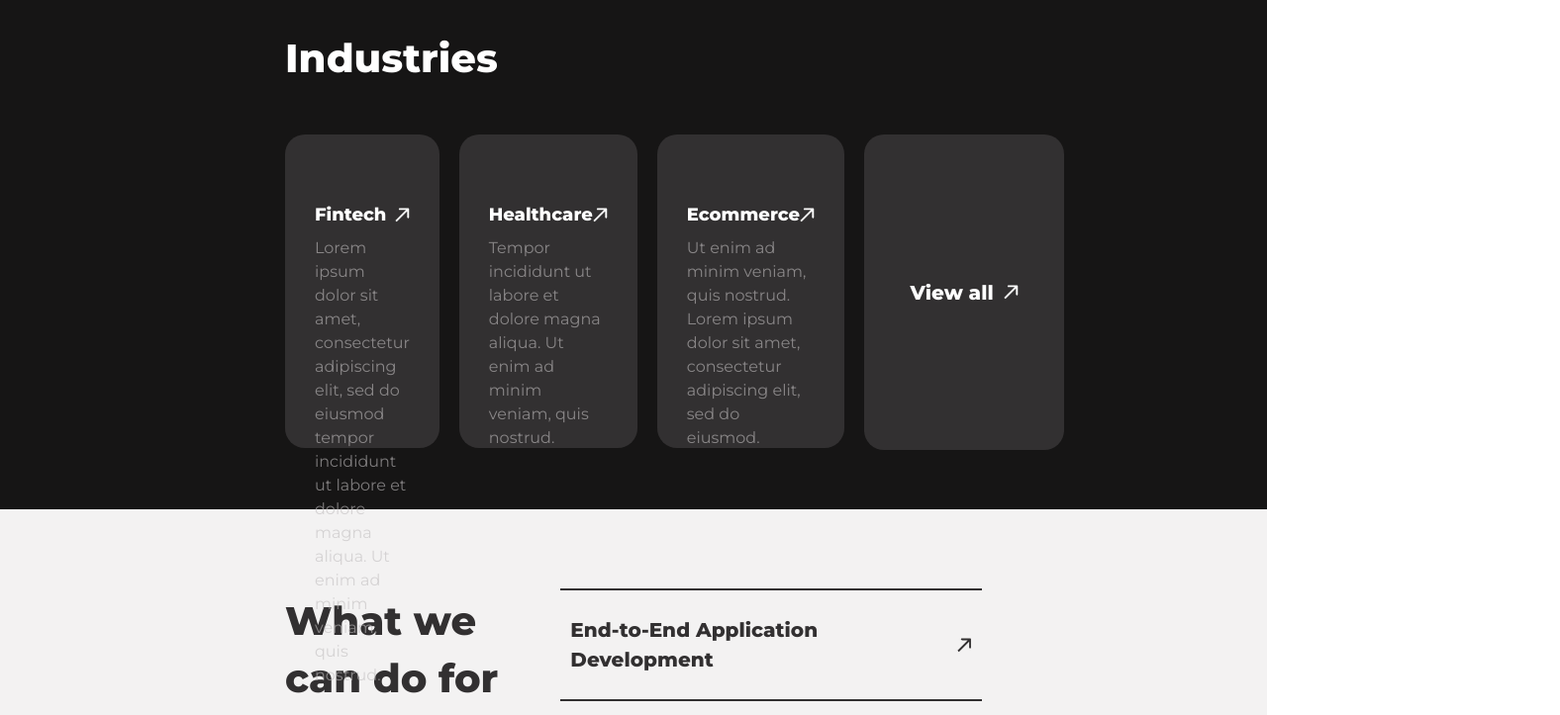
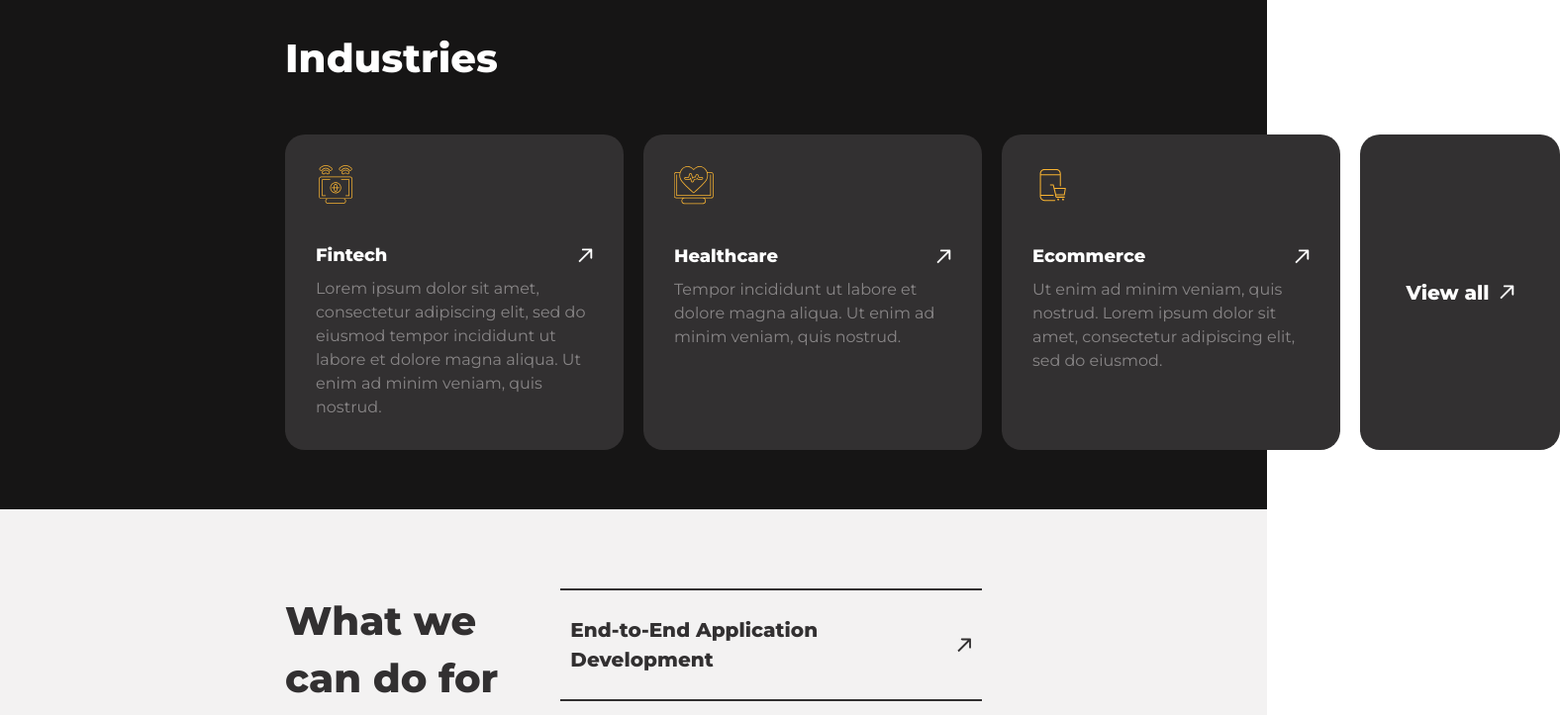
Before and after one commit to skabanets/sonomics, a React (Vite) app: page / in a window 1280 px wide. Shown: the part 580-1303 px from the top of the page at 99% size, 1576 px wide, since content can reach past the window. Built offline with nearby package versions, Linux system fonts and the light colour scheme.

Commit message:
Udpate IndustryCard markup, add hover styles

```diff
--- a/src/components/IndustryCard.tsx
+++ b/src/components/IndustryCard.tsx
@@ -1,4 +1,6 @@
-import { Icon } from "../components";
+import { Link } from "react-router-dom";
+
+import { CustomTitle, Icon } from "../components";
 
 import { Industry } from "../types";
 
@@ -8,15 +10,20 @@ interface IndustryCardProps {
 
 export const IndustryCard = ({ industry }: IndustryCardProps) => {
   return (
-    <li className="flex h-[317px] w-[340px] flex-col gap-[38px] rounded-[20px] bg-darkBgColor p-[30px]">
-      <Icon id={industry.icon} className="size-10 fill-accentYellowColor" />
-      <div className="flex flex-col gap-[8px]">
-        <div className="flex items-center justify-between">
-          <h5 className="leading-[27px] text-whiteTextColor">{industry.name}</h5>
-          <Icon id="arrow" className="size-[15px] fill-whiteTextColor" />
+    <li className="rounded-[20px] border border-solid border-transparent bg-darkBgColor transition hover:border-accentYellowColor">
+      <Link to={industry.link} className="flex h-[317px] w-[340px] flex-col gap-[38px] p-[30px]">
+        <Icon id={industry.icon} className="size-10 fill-accentYellowColor" />
+        <div className="flex flex-col gap-[8px]">
+          <CustomTitle
+            type="h5"
+            wrapperStyles="flex items-center justify-between"
+            iconColor="fill-whiteTextColor"
+            titleStyles="text-whiteTextColor"
+            text={industry.name}
+          />
+          <p className="text-secondaryLightTextColor opacity-[0.6]">{industry.description}</p>
         </div>
-        <p className="text-secondaryLightTextColor opacity-[0.6]">{industry.description}</p>
-      </div>
+      </Link>
     </li>
   );
 };
```
